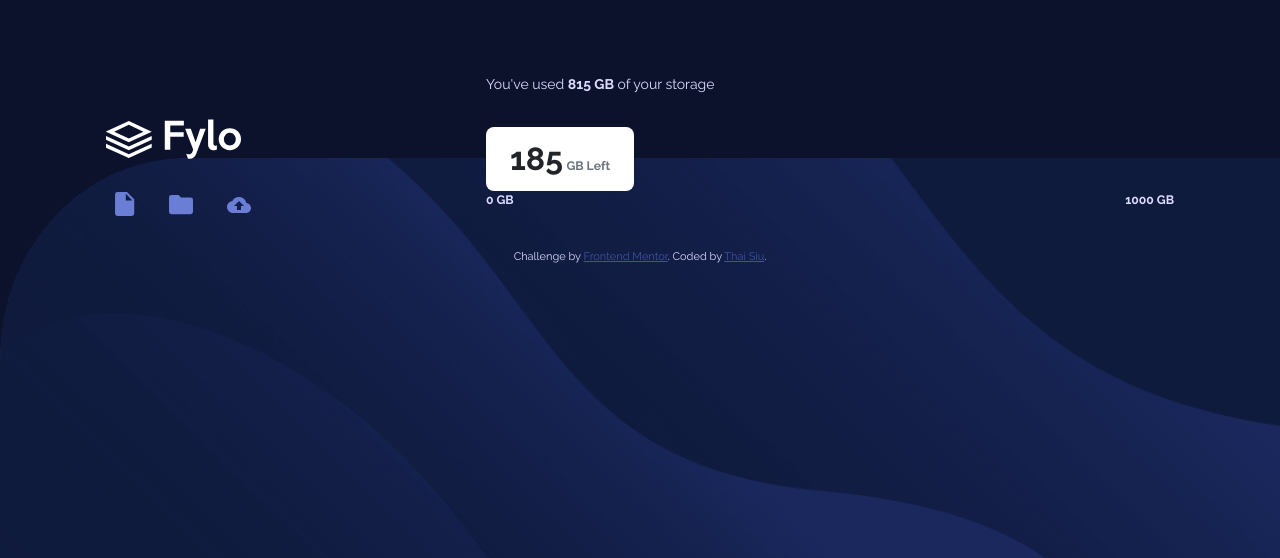
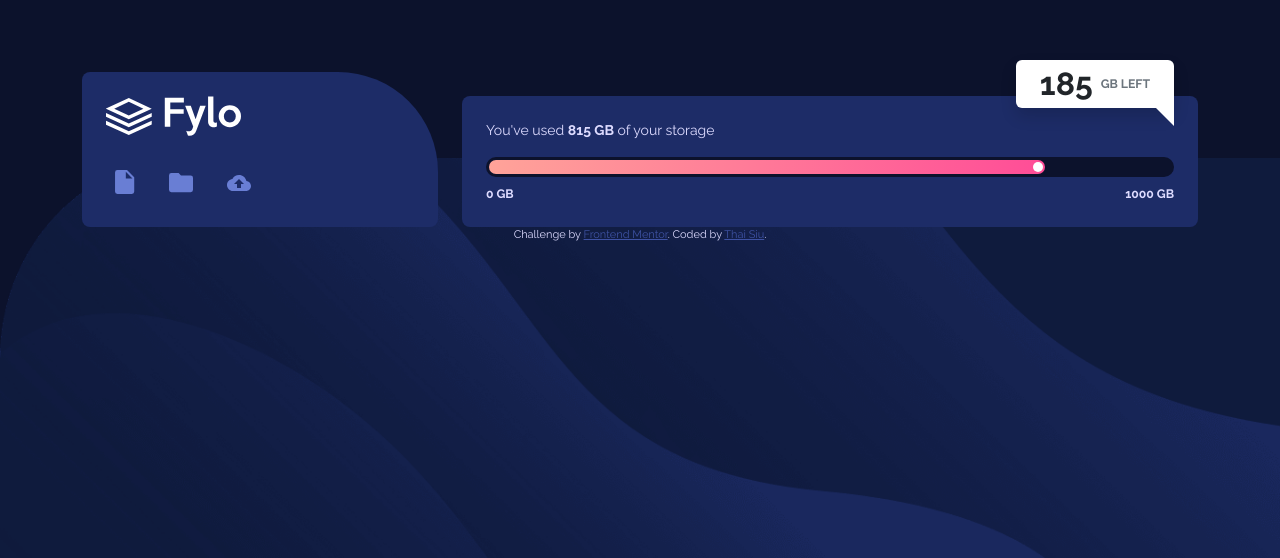
Before and after one commit to t-siu/SBA3, a plain HTML site: page index.html in a window 1280 px wide. Shown: the part 242-800 px from the top of the page. Drawn offline with nearby package versions, Linux system fonts and the light colour scheme.

Commit message:
Final commit

```diff
--- a/index.html
+++ b/index.html
@@ -32,6 +32,7 @@
     }
   </style>
 </head>
+<!-- used Bootstrap -->
 
 <body class="d-flex flex-column justify-content-center align-items-center min-vh-100 p-3">
   <main class="container">
@@ -58,18 +59,25 @@
 
       <!-- Storage Information -->
       <div class="col-12 col-md-8">
-        <div class="storage-status p-4 rounded-3">
+        <div class="storage-status p-4 rounded-3 position-relative">
           <p class="mb-3">You've used <strong>815 GB</strong> of your storage</p>
 
-          <!-- Amount of Storage left -->
-          <div class="left-box bg-white text-dark px-4 py-2 rounded-3 mt-3 d-inline-block">
-            <strong class="fs-2">185</strong>
-            <span class="small fw-bold text-secondary">GB Left</span>
+          <!-- Loading Bar -->
+          <div class="progress storage-bar mb-2" role="progressbar" aria-label="Storage used" aria-valuenow="815"
+            aria-valuemin="0" aria-valuemax="1000">
+            <div class="progress-bar storage-bar-fill" style="width: 81.5%"></div>
           </div>
 
-          <div class="d-flex justify-content-between small fw-bold mb-3">
+          <div class="d-flex justify-content-between small fw-bold">
             <span>0 GB</span>
             <span>1000 GB</span>
+          </div>
+
+          <!-- Amount of Storage left -->
+          <div
+            class="left-box bg-white text-dark px-4 py-2 rounded mx-auto d-inline-flex align-items-center gap-2 shadow">
+            <strong class="fs-2 lh-1">185</strong>
+            <span class="small fw-bold text-secondary text-uppercase">GB Left</span>
           </div>
         </div>
       </div>
--- a/style.css
+++ b/style.css
@@ -1,5 +1,7 @@
+/* Mobile background */
+
 body {
-    background-image: url("./images/bg-desktop.png");
+  background-image: url("./images/bg-mobile.png");
   background-color: hsl(229, 57%, 11%);
   background-repeat: no-repeat;
   background-size: cover;
@@ -8,13 +10,75 @@ body {
   color: hsl(243, 100%, 93%);
 }
 
-
-
-
+/* Desktop background */
 @media (min-width: 768px) {
   body {
-        background-image: url('./images/bg-desktop.png');
+    background-image: url("./images/bg-desktop.png");
     background-position: bottom center;
     background-size: 100% 50%;
   }
 }
+
+/* Background fill for logo and storage status */
+.brand-logo,
+.storage-status {
+  background-color: hsl(228, 56%, 26%);
+}
+
+.brand-logo {
+  border-top-right-radius: 100px !important;
+}
+
+/* Storage bar outter fill */
+.storage-bar {
+  height: 20px;
+  background-color: hsl(229, 57%, 11%);
+  border-radius: 999px;
+  padding: 3px;
+}
+
+/* gradient inner bar */
+.storage-bar-fill {
+  background: linear-gradient(
+    90deg,
+    hsl(6, 100%, 80%) 0%,
+    hsl(335, 100%, 65%) 100%
+  );
+  border-radius: 999px;
+  position: relative;
+  transition: width 0.6s ease;
+}
+
+/* white circle at the tip of the bar */
+.storage-bar-fill::after {
+  content: "";
+  position: absolute;
+  right: 2px;
+  top: 50%;
+  transform: translateY(-50%);
+  width: 10px;
+  height: 10px;
+  background-color: white;
+  border-radius: 50%;
+}
+
+@media (min-width: 768px) {
+  .left-box {
+    position: absolute;
+    top: -36px;
+    right: 24px;
+    margin-top: 0 !important;
+    border-bottom-right-radius: 0 !important;
+    overflow: visible !important;
+  }
+  .left-box::after {
+    content: "";
+    position: absolute;
+    right: 0;
+    bottom: -18px;
+    width: 0;
+    height: 0;
+    border-top: 18px solid white;
+    border-left: 18px solid transparent;
+  }
+}
```
Lines whose indentation alone changed are shown as unchanged.
